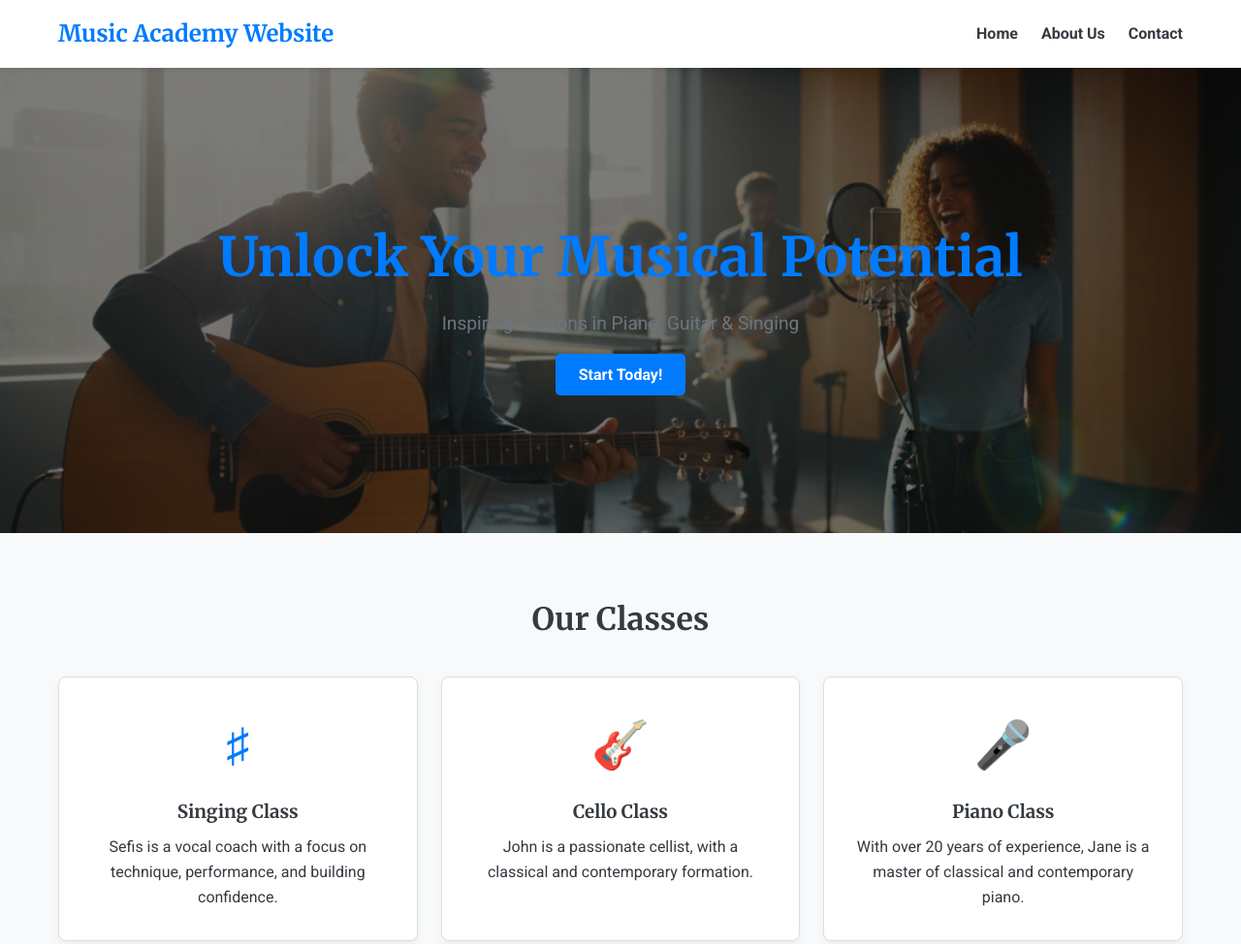
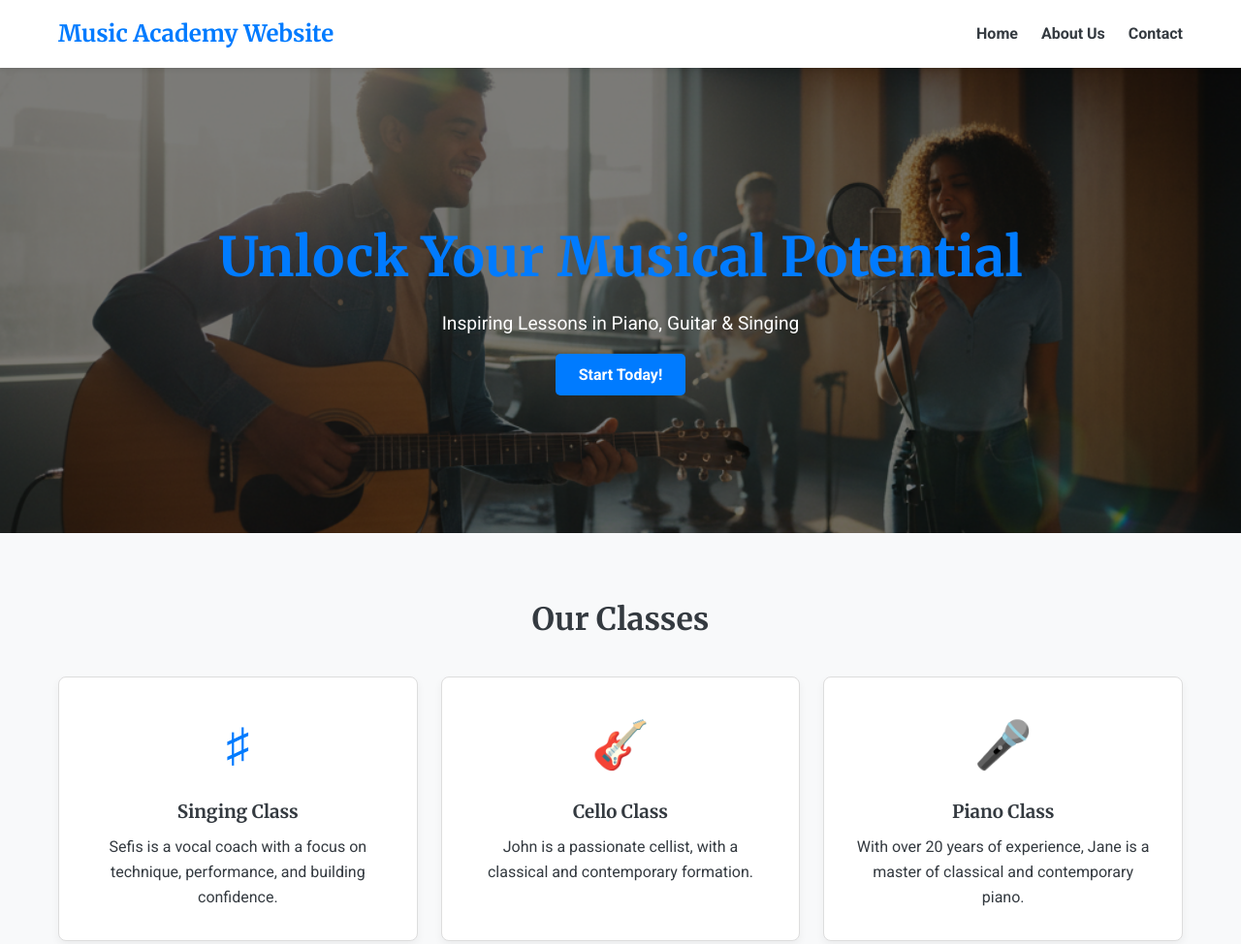
Before and after one commit to davidjared123/wdd231, a plain HTML site: page final-project/index.html in a window 1280 px wide. Shown: the top 974 px of the page at 97% size. Drawn offline with Linux system fonts and the light colour scheme.

Commit message:
hero font

```diff
--- a/final-project/styles/main.css
+++ b/final-project/styles/main.css
@@ -140,7 +140,7 @@ body {
 
 .hero p {
     font-size: 1.2rem;
-    color: var(--softer-blue);
+    color: var(--white);
     margin-bottom: 1.5rem;
 }
 
```
